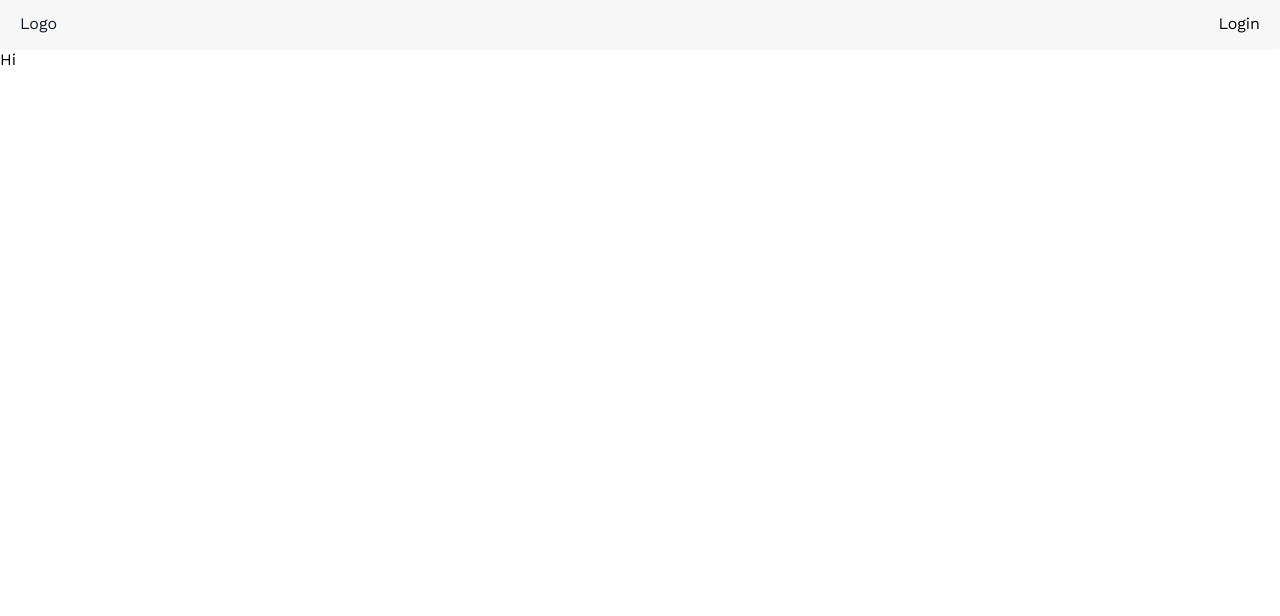
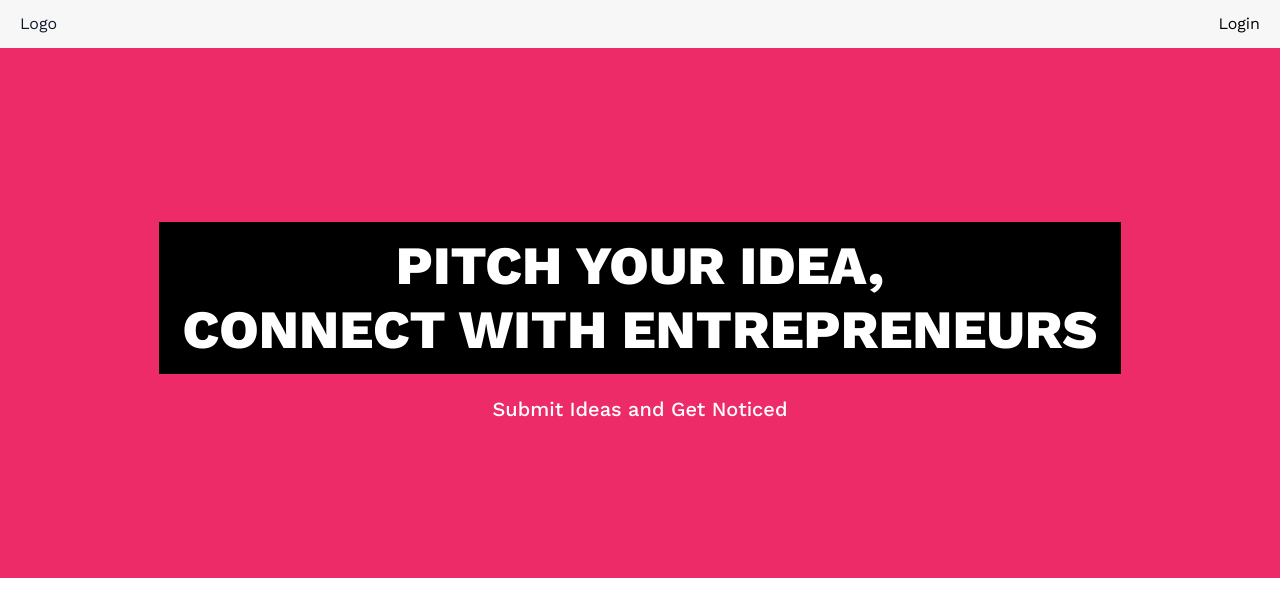
Before and after one commit to div40/ideabridge, a Next.js app: page / in a window 1280 px wide. Shown: the top 616 px of the page. Built offline with nearby package versions, Linux system fonts and the light colour scheme; no server answers.

Commit message:
hero started

```diff
--- a/src/app/(root)/page.tsx
+++ b/src/app/(root)/page.tsx
@@ -1,5 +1,12 @@
-import Image from "next/image";
-
 export default function Home() {
-  return <div className="">Hi</div>;
+  return (
+    <>
+      <section className="pink_container">
+        <h1 className="heading">
+          Pitch your idea, <br /> Connect with entrepreneurs
+        </h1>
+        <p className="sub-heading !max-w-3xl">Submit Ideas and Get Noticed</p>
+      </section>
+    </>
+  );
 }
```
